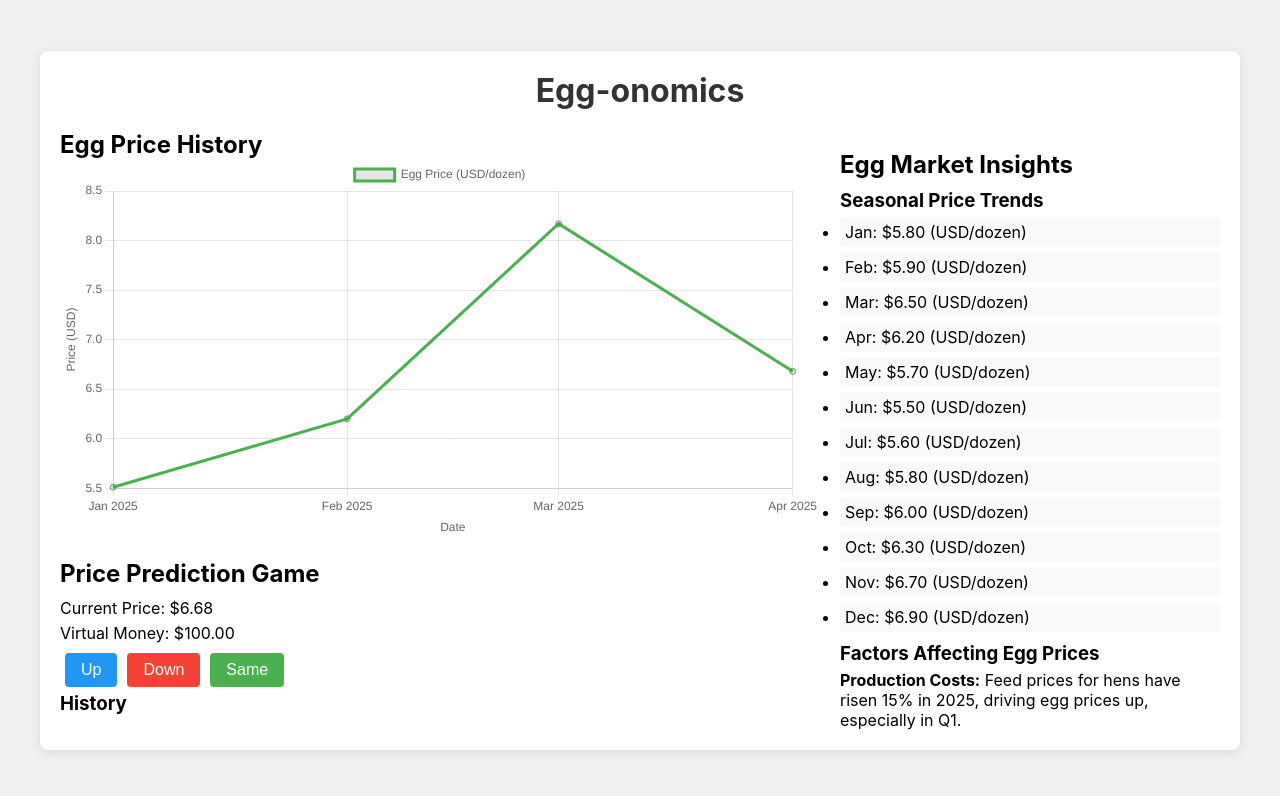
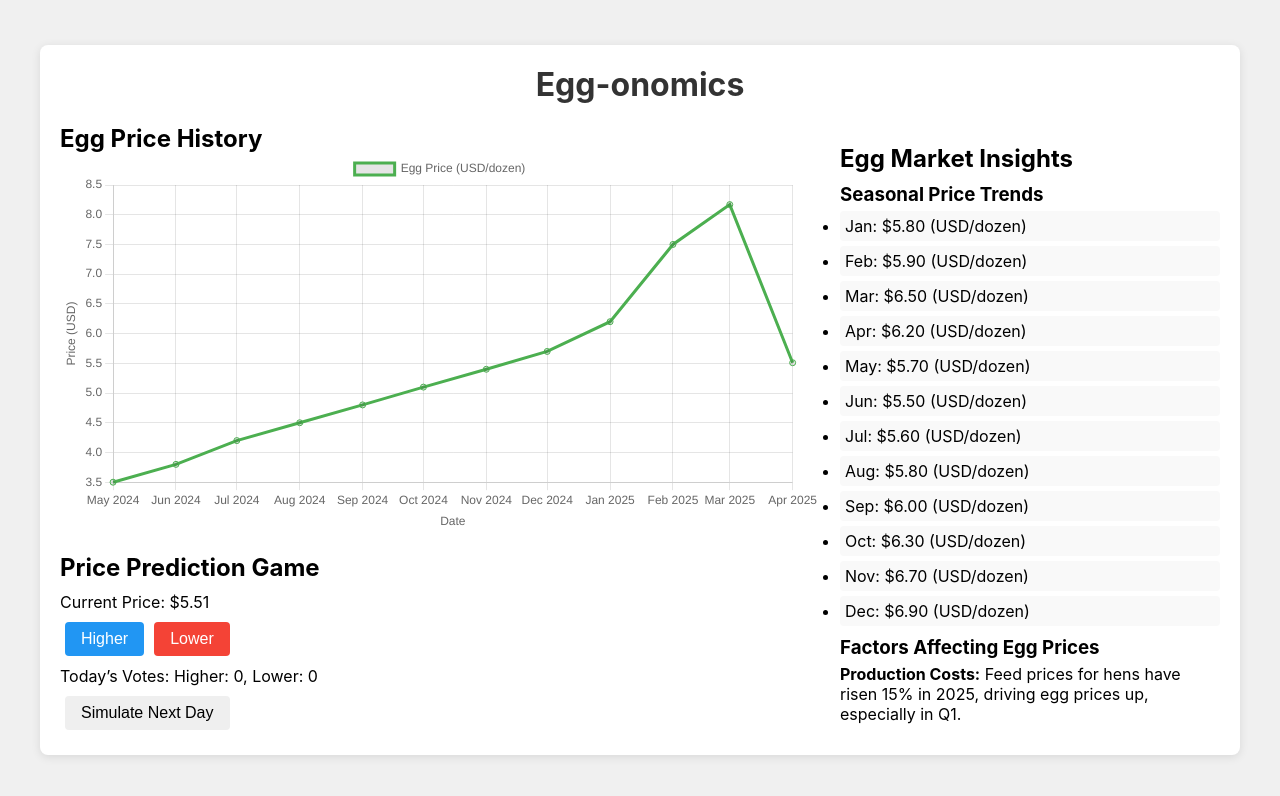
Before and after one commit to swak/egg-economics, a React (Create React App) app: page / in a window 1280 px wide. Shown: the top 796 px of the page. Built offline with nearby package versions, Linux system fonts and the light colour scheme.

Commit message:
updated with better mock data and history of votes with bars.

```diff
--- a/src/App.css
+++ b/src/App.css
@@ -73,17 +73,17 @@ h1 {
 }
 
 .price-prediction-game button:nth-child(1) {
-  background-color: #2196F3; /* Up button: Blue */
+  background-color: #2196F3; /* Higher: Blue */
   color: white;
 }
 
 .price-prediction-game button:nth-child(2) {
-  background-color: #F44336; /* Down button: Red */
+  background-color: #F44336; /* Lower: Red */
   color: white;
 }
 
 .price-prediction-game button:nth-child(3) {
-  background-color: #4CAF50; /* Same button: Green */
+  background-color: #4CAF50; /* Simulate: Green */
   color: white;
 }
 
@@ -138,3 +138,30 @@ h1 {
     padding: 10px; /* Less padding on mobile */
   }
 }
+
+/* Vote Record */
+.vote-record {
+  margin: 10px 0;
+}
+
+.vote-bar {
+  display: flex;
+  width: 100%;
+  height: 20px;
+  border-radius: 4px;
+  overflow: hidden;
+}
+
+.higher-bar {
+  background-color: #2196F3; /* Blue for Higher */
+  color: white;
+  text-align: center;
+  line-height: 20px;
+}
+
+.lower-bar {
+  background-color: #F44336; /* Red for Lower */
+  color: white;
+  text-align: center;
+  line-height: 20px;
+}
--- a/src/components/PricePredictionGame.tsx
+++ b/src/components/PricePredictionGame.tsx
@@ -1,56 +1,107 @@
 import React, { useState, useEffect } from 'react';
 import { APIService, EggPrice } from '../services/APIService';
 
+interface VoteRecord {
+  higher: number;
+  lower: number;
+  price: number;
+}
+
 const PricePredictionGame: React.FC = () => {
   const [currentPrice, setCurrentPrice] = useState<number>(0);
-  const [virtualMoney, setVirtualMoney] = useState<number>(100);
-  const [history, setHistory] = useState<string[]>([]);
-  const [nextPrice, setNextPrice] = useState<number | null>(null);
+  const [nextDayVotes, setNextDayVotes] = useState<VoteRecord>({ higher: 0, lower: 0, price: 0 });
+  const [voteHistory, setVoteHistory] = useState<VoteRecord[]>([]);
+  const [simulatedDate, setSimulatedDate] = useState<string>(new Date().toISOString().split('T')[0]);
 
   useEffect(() => {
+    // Load initial price and votes
     APIService.getEggPrices().then((data) => {
-      setCurrentPrice(data[data.length - 1].price);
+      const initialPrice = data[data.length - 1].price;
+      setCurrentPrice(initialPrice);
+      setNextDayVotes({ higher: 0, lower: 0, price: initialPrice });
     });
+    loadVoteHistory();
   }, []);
 
-  const predictPrice = (direction: 'up' | 'down' | 'same') => {
+  // Load vote history from local storage
+  const loadVoteHistory = () => {
+    const history = JSON.parse(localStorage.getItem('voteHistory') || '[]');
+    setVoteHistory(history);
+  };
+
+  // Save a vote to local storage
+  const saveVote = (vote: 'higher' | 'lower') => {
+    const votes = { ...nextDayVotes, [vote]: (nextDayVotes[vote] || 0) + 1 };
+    setNextDayVotes(votes);
+    // Update local storage for the current simulated date
+    const currentDayVotes = { ...votes, price: currentPrice };
+    localStorage.setItem(simulatedDate, JSON.stringify(currentDayVotes));
+  };
+
+  // Simulate next day's price and store votes
+  const simulateNextDay = () => {
     if (!currentPrice) return;
 
+    // Store current day's votes and price in history
+    const currentDayVotes = { ...nextDayVotes, price: currentPrice };
+    const updatedHistory = [...voteHistory, currentDayVotes];
+    setVoteHistory(updatedHistory);
+    localStorage.setItem('voteHistory', JSON.stringify(updatedHistory));
+
+    // Simulate next day
     const variation = (Math.random() - 0.5) * 0.2 * currentPrice;
     const newPrice = currentPrice + variation;
-    const actualDirection =
-      Math.abs(variation) < 0.05 * currentPrice ? 'same' :
-      variation > 0 ? 'up' : 'down';
-    setNextPrice(newPrice);
     setCurrentPrice(newPrice);
 
-    let moneyChange = 0;
-    if (direction === actualDirection) {
-      moneyChange = 10;
-      setHistory([...history, `${direction} (Correct) - +$${moneyChange}`]);
-    } else {
-      moneyChange = -5;
-      setHistory([...history, `${direction} (Wrong) - -$${Math.abs(moneyChange)}`]);
-    }
-    setVirtualMoney(Math.max(0, virtualMoney + moneyChange));
+    // Increment simulated date
+    const nextDate = new Date(new Date(simulatedDate).getTime() + 86400000);
+    setSimulatedDate(nextDate.toISOString().split('T')[0]);
+
+    // Reset votes for new day
+    setNextDayVotes({ higher: 0, lower: 0, price: newPrice });
+    localStorage.removeItem(simulatedDate); // Clear old day's votes
   };
 
   return (
     <div className="price-prediction-game">
       <h2>Price Prediction Game</h2>
       <p>Current Price: ${currentPrice.toFixed(2)}</p>
-      <p>Virtual Money: ${virtualMoney.toFixed(2)}</p>
       <div>
-        <button onClick={() => predictPrice('up')}>Up</button>
-        <button onClick={() => predictPrice('down')}>Down</button>
-        <button onClick={() => predictPrice('same')}>Same</button>
+        <button onClick={() => saveVote('higher')}>Higher</button>
+        <button onClick={() => saveVote('lower')}>Lower</button>
       </div>
-      <h3>History</h3>
-      <ul>
-        {history.map((entry, index) => (
-          <li key={index}>{entry}</li>
-        ))}
-      </ul>
+      <p>Today’s Votes: Higher: {nextDayVotes.higher}, Lower: {nextDayVotes.lower}</p>
+      {voteHistory.length > 0 && (
+        <div>
+          <h3>Vote History</h3>
+          {voteHistory.map((record, index) => {
+            const totalVotes = (record.higher || 0) + (record.lower || 0);
+            const higherPercent = totalVotes ? ((record.higher / totalVotes) * 100).toFixed(0) : 0;
+            const lowerPercent = totalVotes ? ((record.lower / totalVotes) * 100).toFixed(0) : 0;
+            return (
+              <div key={index} className="vote-record">
+                <p>Day {index + 1} Price: ${record.price.toFixed(2)}</p>
+                <p>Votes - Higher: {record.higher}, Lower: {record.lower}</p>
+                <div className="vote-bar">
+                  <div
+                    className="higher-bar"
+                    style={{ width: `${higherPercent}%` }}
+                  >
+                    {higherPercent}% Higher
+                  </div>
+                  <div
+                    className="lower-bar"
+                    style={{ width: `${lowerPercent}%` }}
+                  >
+                    {lowerPercent}% Lower
+                  </div>
+                </div>
+              </div>
+            );
+          })}
+        </div>
+      )}
+      <button onClick={simulateNextDay}>Simulate Next Day</button>
     </div>
   );
 };
--- a/src/services/APIService.ts
+++ b/src/services/APIService.ts
@@ -1,30 +1,33 @@
-// Mock data simulating monthly egg prices (USD/dozen)
-const mockEggPrices = [
-    { date: '2025-01-01', price: 5.51 },
-    { date: '2025-02-01', price: 6.20 },
-    { date: '2025-03-01', price: 8.17 }, // Peak price
-    { date: '2025-04-01', price: 6.68 }, // Current trend
+// Dummy data emulating Trading Economics egg price trends (USD/dozen)
+const dummyEggPrices = [
+  { date: '2024-05-01', price: 3.50 },  // Low starting point
+  { date: '2024-06-01', price: 3.80 },
+  { date: '2024-07-01', price: 4.20 },
+  { date: '2024-08-01', price: 4.50 },
+  { date: '2024-09-01', price: 4.80 },
+  { date: '2024-10-01', price: 5.10 },
+  { date: '2024-11-01', price: 5.40 },
+  { date: '2024-12-01', price: 5.70 },
+  { date: '2025-01-01', price: 6.20 },  // Gradual rise
+  { date: '2025-02-01', price: 7.50 },
+  { date: '2025-03-01', price: 8.17 },  // Peak
+  { date: '2025-04-01', price: 5.51 },  // Current price as of March 11, 2025
 ];
 
-  // Simple type for egg price data
 export interface EggPrice {
   date: string;
   price: number;
 }
 
 export class APIService {
-    // Mock data fetch (simulates an API call)
   static async getEggPrices(): Promise<EggPrice[]> {
     return new Promise((resolve) => {
-        setTimeout(() => resolve(mockEggPrices), 500); // Fake delay
+      setTimeout(() => resolve(dummyEggPrices), 500); // Fake delay
     });
   }
 
-    // Placeholder for real API integration
   static async getEggPricesFromAPI(apiKey: string): Promise<EggPrice[]> {
-      // TODO: Integrate Trading Economics API
-      // Example: fetch(`https://api.tradingeconomics.com/markets/commodities?symbols=eggs&c=${apiKey}`)
-      console.log('API Key:', apiKey, 'Using mock data until real API is implemented');
-      return this.getEggPrices(); // Fallback to mock data
+    console.log('API Key:', apiKey, 'Using dummy data until real API is implemented');
+    return this.getEggPrices(); // Fallback to dummy data
   }
 }
```
Lines whose indentation alone changed are shown as unchanged.
